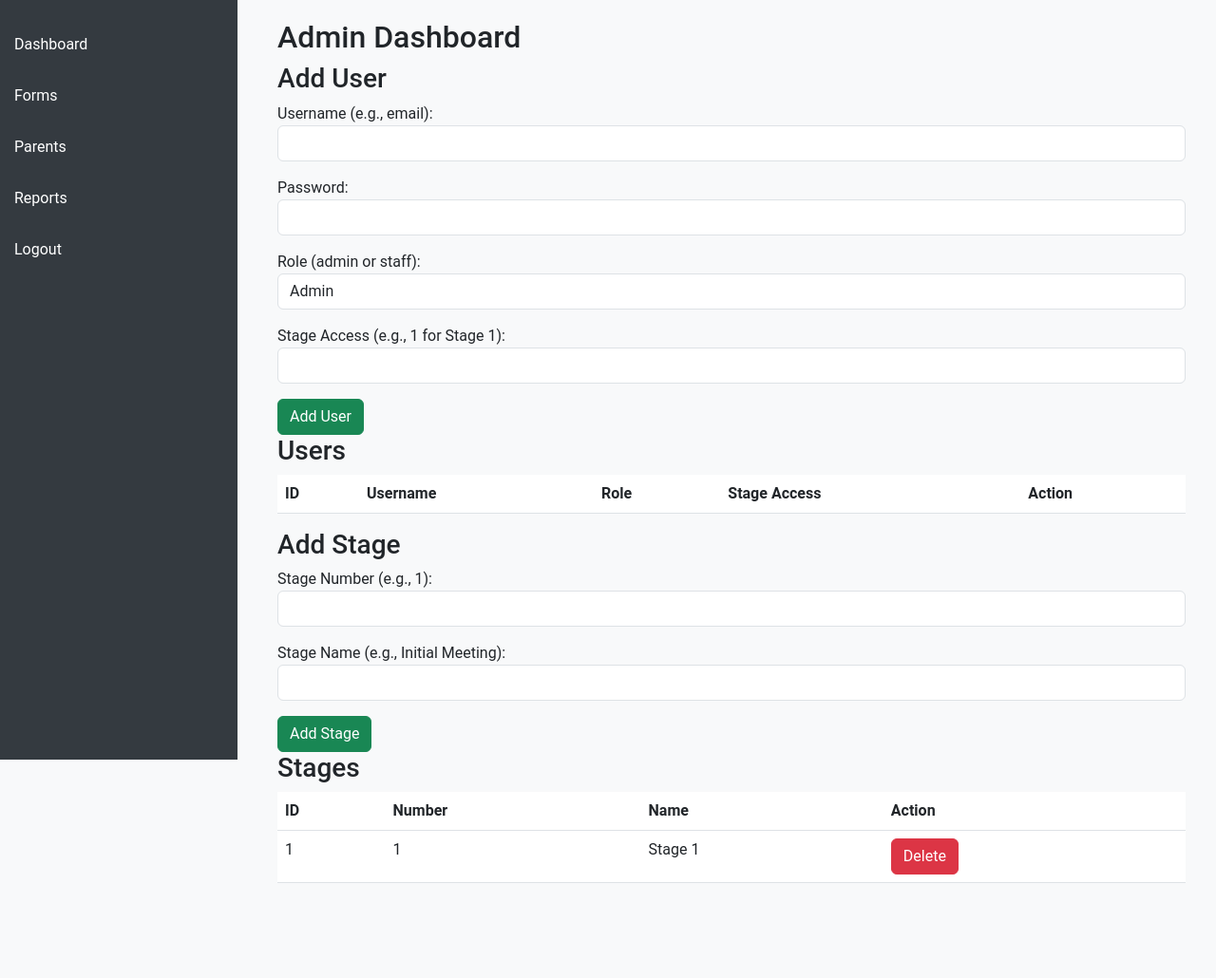
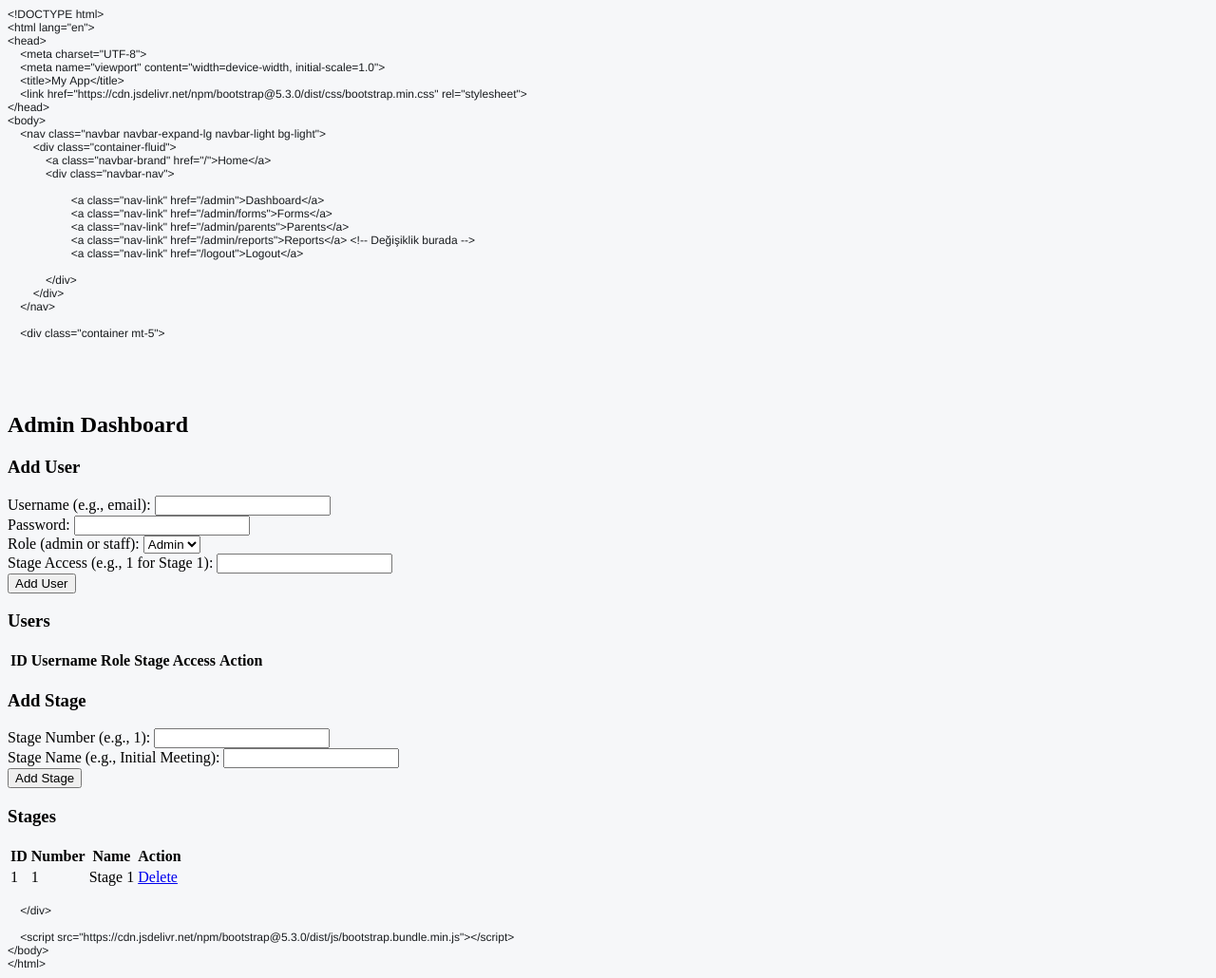
Before and after one commit to scamioglu/iasreg2, a Flask app: page /admin in a window 1280 px wide. Shown: the whole page at 95% size. Before the commit the page ends 930 px from the top, so only its background shows below. Run offline with Flask 3, Linux system fonts and the light colour scheme; a user stored in the database is signed in; data comes from the database, SQL or seed files in the repository; lists and menus that the app fills with data are empty.

Commit message:
Fix report endpoint to admin_reports in base.html and restore full template

```diff
--- a/templates/base.html
+++ b/templates/base.html
@@ -1,36 +1,58 @@
-<!DOCTYPE html>
+<!DOCTYPE html PUBLIC "-//W3C//DTD HTML 4.01//EN" "http://www.w3.org/TR/html4/strict.dtd">
 <html>
 <head>
-    <title>IASREG</title>
-    <link href="https://cdn.jsdelivr.net/npm/bootstrap@5.3.0/dist/css/bootstrap.min.css" rel="stylesheet">
-    <script src="https://cdn.jsdelivr.net/npm/bootstrap@5.3.0/dist/js/bootstrap.bundle.min.js"></script>
-    <style>
-        body { font-family: 'Roboto', sans-serif; background-color: #f8f9fa; }
-        .sidebar { height: 100vh; position: fixed; top: 0; left: 0; width: 250px; background-color: #343a40; padding-top: 20px; }
-        .sidebar a { color: white; padding: 15px; display: block; text-decoration: none; }
-        .sidebar a:hover { background-color: #495057; }
-        .content { margin-left: 260px; padding: 20px; }
-    </style>
+  <meta http-equiv="Content-Type" content="text/html; charset=utf-8">
+  <meta http-equiv="Content-Style-Type" content="text/css">
+  <title></title>
+  <meta name="Generator" content="Cocoa HTML Writer">
+  <meta name="CocoaVersion" content="2299.77">
+  <style type="text/css">
+    body {background-color: #f6f7f9}
+    p.p1 {margin: 0.0px 0.0px 0.0px 0.0px; font: 12.0px Helvetica; color: #191c1f; -webkit-text-stroke: #191c1f}
+    p.p2 {margin: 0.0px 0.0px 0.0px 0.0px; font: 12.0px Helvetica; color: #191c1f; -webkit-text-stroke: #191c1f; min-height: 14.0px}
+    span.s1 {font-kerning: none}
+  </style>
 </head>
 <body>
-    {% if current_user.is_authenticated and current_user.role == "admin" %}
-    <div class="sidebar">
-        <a href="{{ url_for('admin') }}">Dashboard</a>
-        <a href="{{ url_for('admin_forms') }}">Forms</a>
-        <a href="{{ url_for('admin_parents') }}">Parents</a>
-        <a href="{{ url_for('report') }}">Reports</a>
-        <a href="{{ url_for('logout') }}">Logout</a>
-    </div>
-    {% endif %}
-    <div class="content">
-        {% with messages = get_flashed_messages() %}
-            {% if messages %}
-                {% for message in messages %}
-                    <div class="alert alert-info">{{ message }}</div>
-                {% endfor %}
-            {% endif %}
-        {% endwith %}
-        {% block content %}{% endblock %}
-    </div>
+<p class="p1"><span class="s1">&lt;!DOCTYPE html&gt;</span></p>
+<p class="p1"><span class="s1">&lt;html lang="en"&gt;</span></p>
+<p class="p1"><span class="s1">&lt;head&gt;</span></p>
+<p class="p1"><span class="s1"><span class="Apple-converted-space">    </span>&lt;meta charset="UTF-8"&gt;</span></p>
+<p class="p1"><span class="s1"><span class="Apple-converted-space">    </span>&lt;meta name="viewport" content="width=device-width, initial-scale=1.0"&gt;</span></p>
+<p class="p1"><span class="s1"><span class="Apple-converted-space">    </span>&lt;title&gt;{% block title %}My App{% endblock %}&lt;/title&gt;</span></p>
+<p class="p1"><span class="s1"><span class="Apple-converted-space">    </span>&lt;link href="https://cdn.jsdelivr.net/npm/bootstrap@5.3.0/dist/css/bootstrap.min.css" rel="stylesheet"&gt;</span></p>
+<p class="p1"><span class="s1">&lt;/head&gt;</span></p>
+<p class="p1"><span class="s1">&lt;body&gt;</span></p>
+<p class="p1"><span class="s1"><span class="Apple-converted-space">    </span>&lt;nav class="navbar navbar-expand-lg navbar-light bg-light"&gt;</span></p>
+<p class="p1"><span class="s1"><span class="Apple-converted-space">        </span>&lt;div class="container-fluid"&gt;</span></p>
+<p class="p1"><span class="s1"><span class="Apple-converted-space">            </span>&lt;a class="navbar-brand" href="{{ url_for('index') }}"&gt;Home&lt;/a&gt;</span></p>
+<p class="p1"><span class="s1"><span class="Apple-converted-space">            </span>&lt;div class="navbar-nav"&gt;</span></p>
+<p class="p1"><span class="s1"><span class="Apple-converted-space">                </span>{% if current_user.is_authenticated and current_user.role == "admin" %}</span></p>
+<p class="p1"><span class="s1"><span class="Apple-converted-space">                    </span>&lt;a class="nav-link" href="{{ url_for('admin') }}"&gt;Dashboard&lt;/a&gt;</span></p>
+<p class="p1"><span class="s1"><span class="Apple-converted-space">                    </span>&lt;a class="nav-link" href="{{ url_for('admin_forms') }}"&gt;Forms&lt;/a&gt;</span></p>
+<p class="p1"><span class="s1"><span class="Apple-converted-space">                    </span>&lt;a class="nav-link" href="{{ url_for('admin_parents') }}"&gt;Parents&lt;/a&gt;</span></p>
+<p class="p1"><span class="s1"><span class="Apple-converted-space">                    </span>&lt;a class="nav-link" href="{{ url_for('admin_reports') }}"&gt;Reports&lt;/a&gt; &lt;!-- Değişiklik burada --&gt;</span></p>
+<p class="p1"><span class="s1"><span class="Apple-converted-space">                    </span>&lt;a class="nav-link" href="{{ url_for('logout') }}"&gt;Logout&lt;/a&gt;</span></p>
+<p class="p1"><span class="s1"><span class="Apple-converted-space">                </span>{% endif %}</span></p>
+<p class="p1"><span class="s1"><span class="Apple-converted-space">            </span>&lt;/div&gt;</span></p>
+<p class="p1"><span class="s1"><span class="Apple-converted-space">        </span>&lt;/div&gt;</span></p>
+<p class="p1"><span class="s1"><span class="Apple-converted-space">    </span>&lt;/nav&gt;</span></p>
+<p class="p2"><span class="s1"></span><br></p>
+<p class="p1"><span class="s1"><span class="Apple-converted-space">    </span>&lt;div class="container mt-5"&gt;</span></p>
+<p class="p1"><span class="s1"><span class="Apple-converted-space">        </span>{% with messages = get_flashed_messages() %}</span></p>
+<p class="p1"><span class="s1"><span class="Apple-converted-space">            </span>{% if messages %}</span></p>
+<p class="p1"><span class="s1"><span class="Apple-converted-space">                </span>{% for message in messages %}</span></p>
+<p class="p1"><span class="s1"><span class="Apple-converted-space">                    </span>&lt;div class="alert alert-info"&gt;</span></p>
+<p class="p1"><span class="s1"><span class="Apple-converted-space">                        </span>{{ message }}</span></p>
+<p class="p1"><span class="s1"><span class="Apple-converted-space">                    </span>&lt;/div&gt;</span></p>
+<p class="p1"><span class="s1"><span class="Apple-converted-space">                </span>{% endfor %}</span></p>
+<p class="p1"><span class="s1"><span class="Apple-converted-space">            </span>{% endif %}</span></p>
+<p class="p1"><span class="s1"><span class="Apple-converted-space">        </span>{% endwith %}</span></p>
+<p class="p1"><span class="s1"><span class="Apple-converted-space">        </span>{% block content %}{% endblock %}</span></p>
+<p class="p1"><span class="s1"><span class="Apple-converted-space">    </span>&lt;/div&gt;</span></p>
+<p class="p2"><span class="s1"></span><br></p>
+<p class="p1"><span class="s1"><span class="Apple-converted-space">    </span>&lt;script src="https://cdn.jsdelivr.net/npm/bootstrap@5.3.0/dist/js/bootstrap.bundle.min.js"&gt;&lt;/script&gt;</span></p>
+<p class="p1"><span class="s1">&lt;/body&gt;</span></p>
+<p class="p1"><span class="s1">&lt;/html&gt;</span></p>
 </body>
 </html>
```
